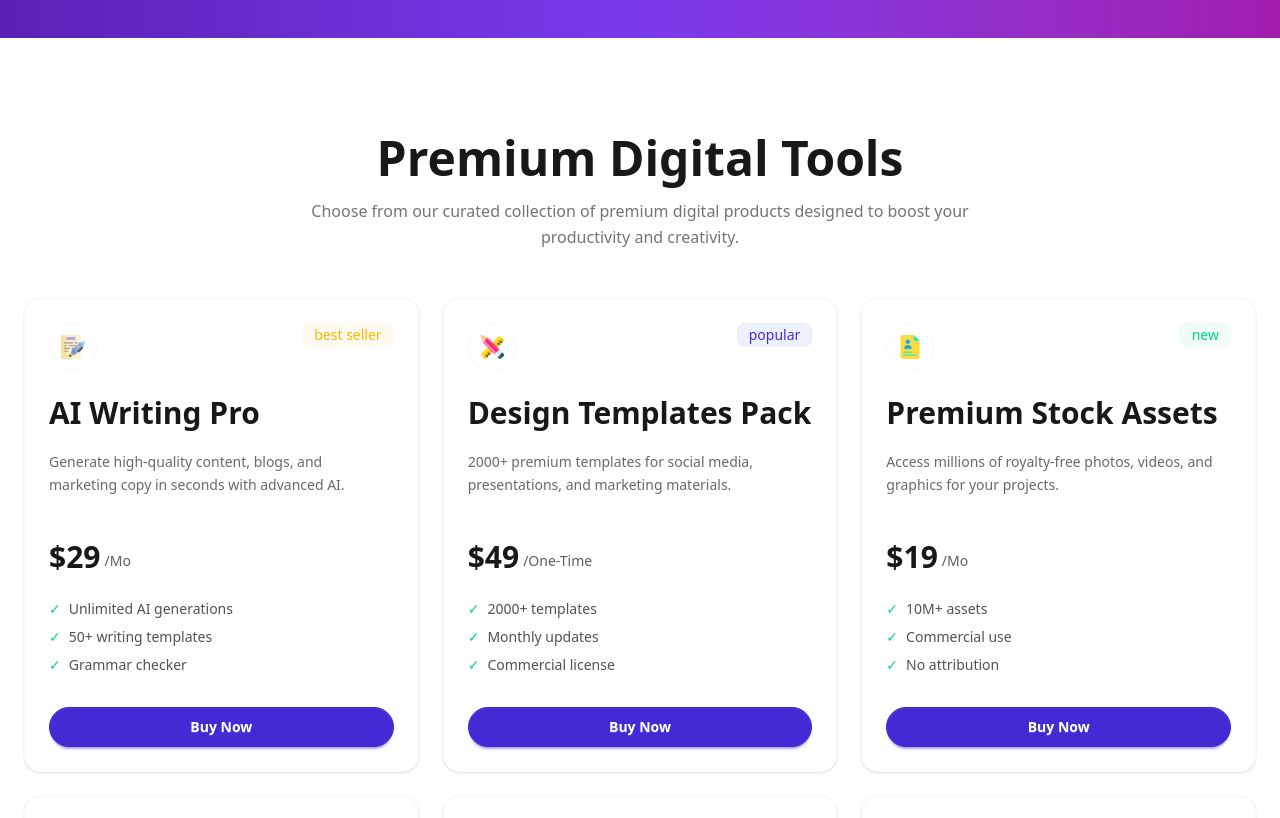
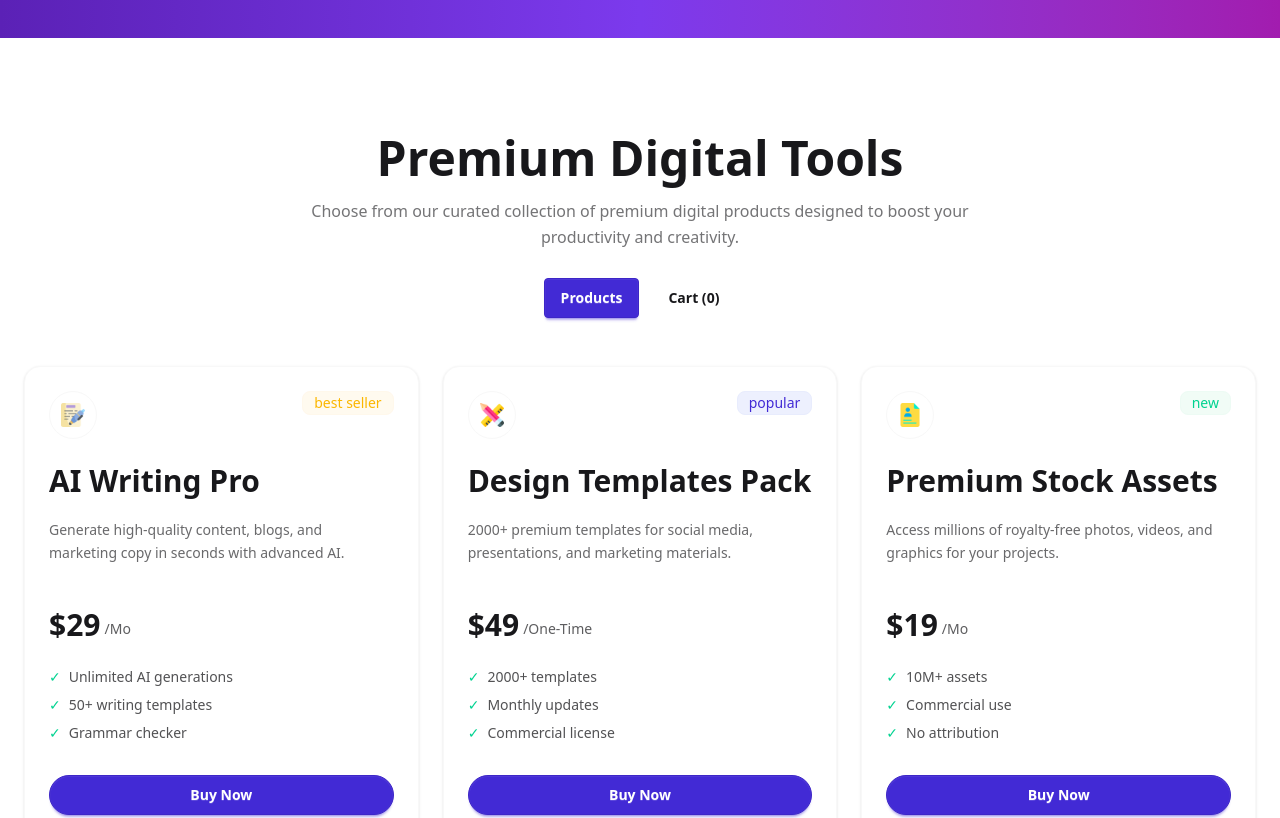
Before and after one commit to SAJNUS/Programming-Hero-Assignment-6, a React (Vite) app: page / in a window 1280 px wide. Shown: the part 1100-1918 px from the top of the page. Built offline with nearby package versions, Linux system fonts and the light colour scheme.

Commit message:
implement product cart toggle and basic cart state

```diff
--- /dev/null
+++ b/src/components/Cart.jsx
@@ -0,0 +1,9 @@
+function Cart() {
+  return (
+    <div className="rounded-2xl border border-base-200 bg-base-100 p-8 text-center shadow-sm">
+      <p className="text-lg font-medium text-base-content/70">No items in cart</p>
+    </div>
+  )
+}
+
+export default Cart
--- a/src/components/ProductCard.jsx
+++ b/src/components/ProductCard.jsx
@@ -4,7 +4,7 @@ const badgeStyles = {
   'best seller': 'badge badge-warning badge-soft',
 }
 
-function ProductCard({ product, iconSrc }) {
+function ProductCard({ product, iconSrc, addToCart }) {
   const tagClass = badgeStyles[product.tagType] || 'badge badge-neutral badge-soft'
   const periodLabel = product.period === 'monthly' ? '/Mo' : '/One-Time'
 
@@ -36,7 +36,9 @@ function ProductCard({ product, iconSrc }) {
           ))}
         </ul>
 
-        <button className="btn btn-primary mt-6 w-full rounded-full normal-case text-white">Buy Now</button>
+        <button className="btn btn-primary mt-6 w-full rounded-full normal-case text-white" onClick={() => addToCart(product)}>
+          Buy Now
+        </button>
       </div>
     </article>
   )
--- a/src/components/Products.jsx
+++ b/src/components/Products.jsx
@@ -6,25 +6,14 @@ const assetMap = import.meta.glob('../../assets/**/*.{png,jpg,jpeg,webp,svg}', {
   import: 'default',
 })
 
-function Products() {
+function Products({ addToCart }) {
   return (
-    <section className="bg-base-100 py-16 md:py-24">
-      <div className="container mx-auto px-6">
-        <div className="mx-auto max-w-2xl text-center">
-          <h2 className="text-4xl font-bold text-base-content md:text-5xl">Premium Digital Tools</h2>
-          <p className="mt-4 text-sm leading-relaxed text-base-content/60 md:text-base">
-            Choose from our curated collection of premium digital products designed to boost your productivity and creativity.
-          </p>
-        </div>
-
-        <div className="mt-12 grid grid-cols-1 gap-6 md:grid-cols-2 xl:grid-cols-3">
-          {products.map((product) => {
-            const iconSrc = assetMap[`../../${product.icon}`]
-            return <ProductCard key={product.id} product={product} iconSrc={iconSrc} />
-          })}
-        </div>
-      </div>
-    </section>
+    <div className="grid grid-cols-1 gap-6 md:grid-cols-2 xl:grid-cols-3">
+      {products.map((product) => {
+        const iconSrc = assetMap[`../../${product.icon}`]
+        return <ProductCard key={product.id} product={product} iconSrc={iconSrc} addToCart={addToCart} />
+      })}
+    </div>
   )
 }
 
--- a/src/pages/Home.jsx
+++ b/src/pages/Home.jsx
@@ -1,15 +1,53 @@
+import { useState } from 'react'
+import Cart from '../components/Cart'
 import Hero from '../components/Hero'
 import Navbar from '../components/Navbar'
 import Products from '../components/Products'
 import Stats from '../components/Stats'
 
 function Home() {
+  const [activeTab, setActiveTab] = useState('products')
+  const [cart, setCart] = useState([])
+
+  const addToCart = (product) => {
+    setCart((prevCart) => [...prevCart, product])
+  }
+
   return (
     <div className="min-h-screen bg-white">
       <Navbar />
       <Hero />
       <Stats />
-      <Products />
+
+      <section className="bg-base-100 py-16 md:py-24">
+        <div className="container mx-auto px-6">
+          <div className="mx-auto max-w-2xl text-center">
+            <h2 className="text-4xl font-bold text-base-content md:text-5xl">Premium Digital Tools</h2>
+            <p className="mt-4 text-sm leading-relaxed text-base-content/60 md:text-base">
+              Choose from our curated collection of premium digital products designed to boost your productivity and creativity.
+            </p>
+
+            <div className="mt-7 flex items-center justify-center gap-3">
+              <button
+                className={`btn normal-case ${activeTab === 'products' ? 'btn-primary text-white' : 'btn-ghost'}`}
+                onClick={() => setActiveTab('products')}
+              >
+                Products
+              </button>
+              <button
+                className={`btn normal-case ${activeTab === 'cart' ? 'btn-primary text-white' : 'btn-ghost'}`}
+                onClick={() => setActiveTab('cart')}
+              >
+                Cart ({cart.length})
+              </button>
+            </div>
+          </div>
+
+          <div className="mt-12">
+            {activeTab === 'products' ? <Products addToCart={addToCart} /> : <Cart />}
+          </div>
+        </div>
+      </section>
     </div>
   )
 }
```
